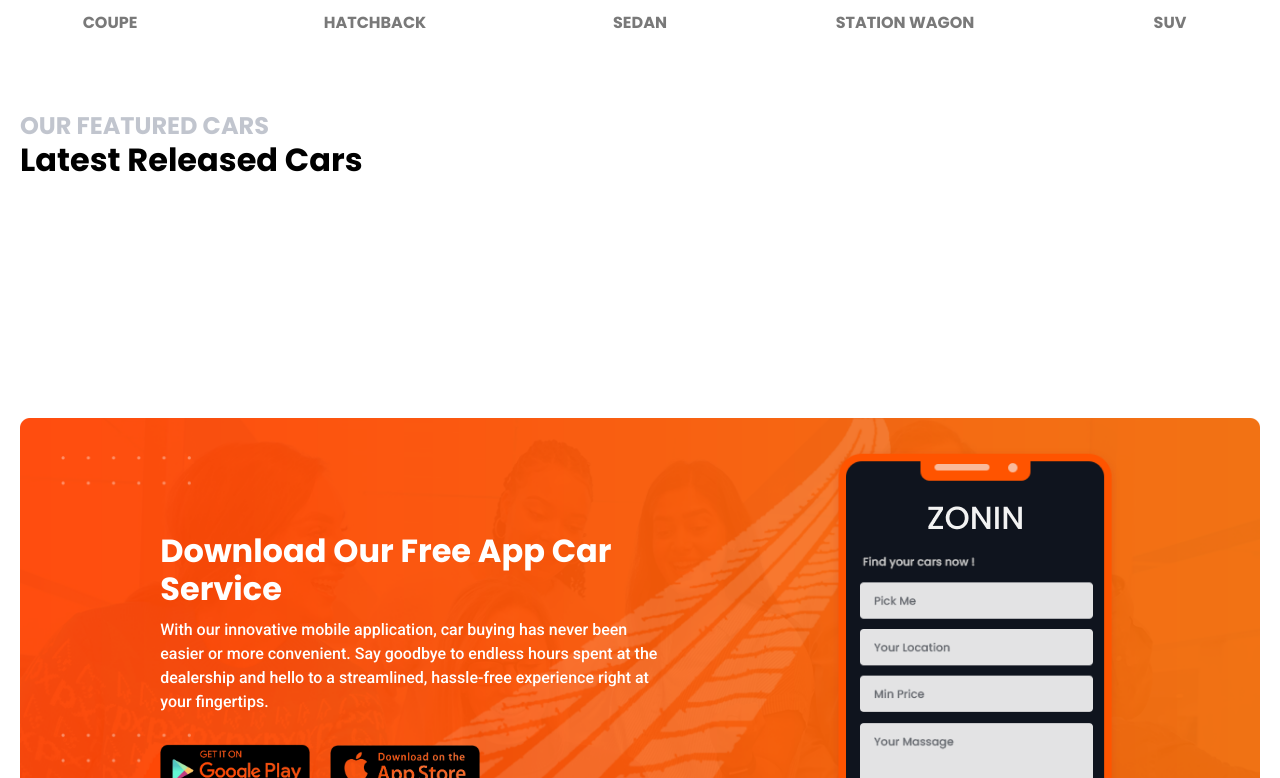
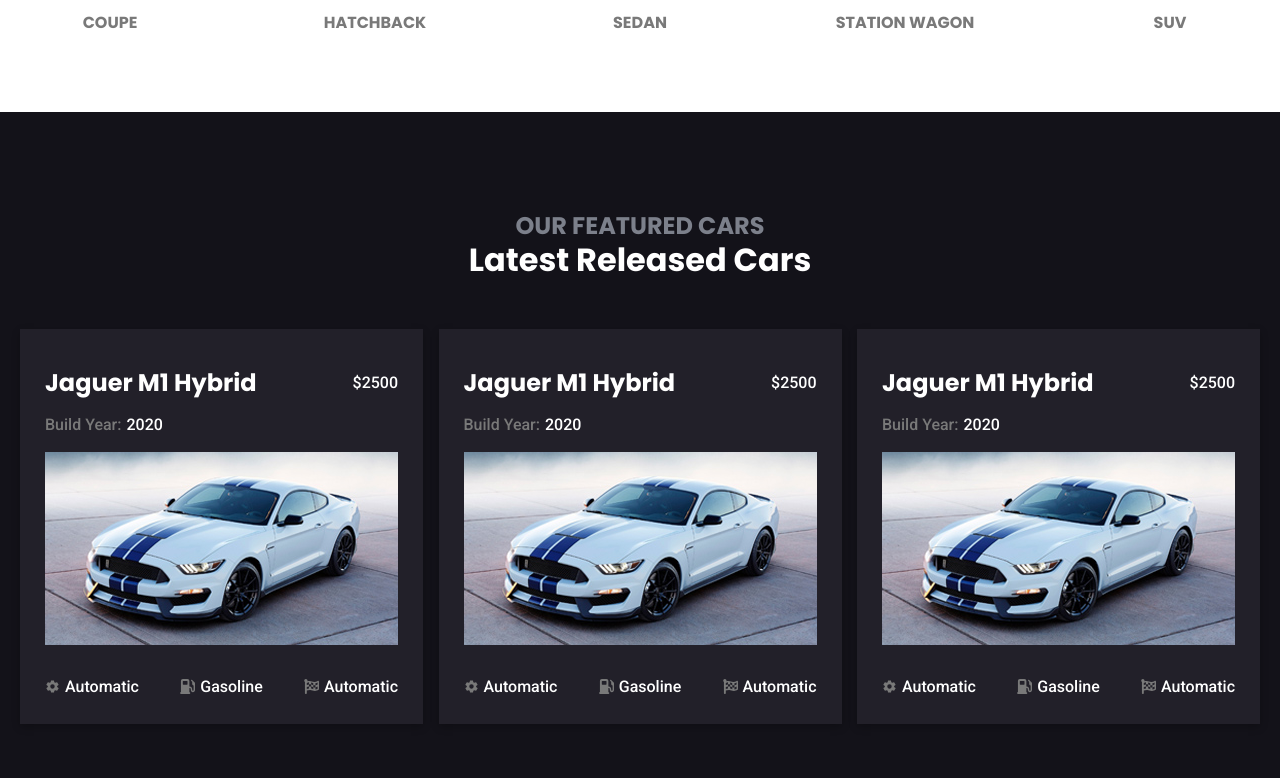
Before and after one commit to iamalexninov/zonin-dealership, a React (Vite) app in the folder client/: page / in a window 1280 px wide. Shown: the part 4082-4860 px from the top of the page. Built offline with nearby package versions, Linux system fonts and the light colour scheme.

Commit message:
client: added latest cars

```diff
--- a/client/src/components/common/icon/Icon.jsx
+++ b/client/src/components/common/icon/Icon.jsx
@@ -7,6 +7,7 @@ import {
   MdKeyboardArrowRight,
   MdOutlineKeyboardArrowUp,
 } from "react-icons/md";
+import { IoMdSettings } from "react-icons/io";
 import { IoSearchOutline } from "react-icons/io5";
 import { CgClose } from "react-icons/cg";
 import {
@@ -25,6 +26,7 @@ import {
   FaPinterestP,
   FaCheck,
   FaMinus,
+  FaFlagCheckered,
 } from "react-icons/fa";
 import {
   FaRegClock,
@@ -36,6 +38,7 @@ import {
   FaCar,
   FaPhone,
   FaLocationDot,
+  FaGasPump,
 } from "react-icons/fa6";
 
 // import { useScrollOnTop } from "../../../hooks/useScrollOnTop";
@@ -80,6 +83,9 @@ export const Icon = ({ type, size = 20, baseStyle, hoverStyle, onClick }) => {
     check: FaCheck,
     plus: FaPlus,
     minus: FaMinus,
+    setting: IoMdSettings,
+    gasoline: FaGasPump,
+    flag: FaFlagCheckered,
   };
 
   const IconComponent = iconComponents[type] || null;
--- a/client/src/components/footer/Footer.jsx
+++ b/client/src/components/footer/Footer.jsx
@@ -5,13 +5,13 @@ import { FooterBottom } from "./footer-bottom/FooterBottom";
 
 export const Footer = () => {
   return (
-    <section className={styles.footer}>
+    <footer className={styles.footer}>
       <Wrapper>
         <div className={styles.container}>
           <FooterTop />
         </div>
       </Wrapper>
       <FooterBottom />
-    </section>
+    </footer>
   );
 };
--- a/client/src/components/latest-cars/LatestCars.jsx
+++ b/client/src/components/latest-cars/LatestCars.jsx
@@ -1,9 +1,12 @@
 import styles from "./style.module.css";
+import testImg from "../../assets/images/backgrounds/test-car.jpg";
 import { Wrapper } from "../common/wrapper/Wrapper";
 import { SectionIntroduction } from "../common/SectionIntroduction";
+import { Icon } from "../common/icon/Icon";
 
 export const LatestCars = () => {
   const sectionContent = {
+    container: { style: { textAlign: "center", marginBottom: "50px" } },
     subtitle: {
       text: "our featured cars",
     },
@@ -11,15 +14,125 @@ export const LatestCars = () => {
       type: "h3",
       text: "Latest Released Cars",
       style: {
-        color: "var(--black)",
+        color: "var(--white)",
       },
     },
   };
 
   return (
-    <section>
+    <section className={styles.latest}>
       <Wrapper>
         <SectionIntroduction content={sectionContent} />
+        <div className={styles.container}>
+          <div className={styles.preview}>
+            <div className={styles.title_and_price}>
+              <h4 className={styles.title}>Jaguer M1 Hybrid</h4>
+              <p className={styles.price}>$2500</p>
+            </div>
+            <p className={styles.build_year_text}>
+              Build Year: <p className={styles.year}>2020</p>
+            </p>
+            <img className={styles.img} src={testImg} alt="Jaguer M1 Hybrid" />
+            <ul className={styles.details}>
+              <li className={styles.item}>
+                <Icon
+                  type="setting"
+                  size={15}
+                  baseStyle={{ color: "var(--gray)" }}
+                />
+                <p className={styles.desc}>Automatic</p>
+              </li>
+              <li className={styles.item}>
+                <Icon
+                  type="gasoline"
+                  size={15}
+                  baseStyle={{ color: "var(--gray)" }}
+                />
+                <p className={styles.desc}>Gasoline</p>
+              </li>
+              <li className={styles.item}>
+                <Icon
+                  type="flag"
+                  size={15}
+                  baseStyle={{ color: "var(--gray)" }}
+                />
+                <p className={styles.desc}>Automatic</p>
+              </li>
+            </ul>
+          </div>
+          <div className={styles.preview}>
+            <div className={styles.title_and_price}>
+              <h4 className={styles.title}>Jaguer M1 Hybrid</h4>
+              <p className={styles.price}>$2500</p>
+            </div>
+            <p className={styles.build_year_text}>
+              Build Year: <p className={styles.year}>2020</p>
+            </p>
+            <img className={styles.img} src={testImg} alt="Jaguer M1 Hybrid" />
+            <ul className={styles.details}>
+              <li className={styles.item}>
+                <Icon
+                  type="setting"
+                  size={15}
+                  baseStyle={{ color: "var(--gray)" }}
+                />
+                <p className={styles.desc}>Automatic</p>
+              </li>
+              <li className={styles.item}>
+                <Icon
+                  type="gasoline"
+                  size={15}
+                  baseStyle={{ color: "var(--gray)" }}
+                />
+                <p className={styles.desc}>Gasoline</p>
+              </li>
+              <li className={styles.item}>
+                <Icon
+                  type="flag"
+                  size={15}
+                  baseStyle={{ color: "var(--gray)" }}
+                />
+                <p className={styles.desc}>Automatic</p>
+              </li>
+            </ul>
+          </div>
+          <div className={styles.preview}>
+            <div className={styles.title_and_price}>
+              <h4 className={styles.title}>Jaguer M1 Hybrid</h4>
+              <p className={styles.price}>$2500</p>
+            </div>
+            <p className={styles.build_year_text}>
+              Build Year: <p className={styles.year}>2020</p>
+            </p>
+            <img className={styles.img} src={testImg} alt="Jaguer M1 Hybrid" />
+            <ul className={styles.details}>
+              <li className={styles.item}>
+                <Icon
+                  type="setting"
+                  size={15}
+                  baseStyle={{ color: "var(--gray)" }}
+                />
+                <p className={styles.desc}>Automatic</p>
+              </li>
+              <li className={styles.item}>
+                <Icon
+                  type="gasoline"
+                  size={15}
+                  baseStyle={{ color: "var(--gray)" }}
+                />
+                <p className={styles.desc}>Gasoline</p>
+              </li>
+              <li className={styles.item}>
+                <Icon
+                  type="flag"
+                  size={15}
+                  baseStyle={{ color: "var(--gray)" }}
+                />
+                <p className={styles.desc}>Automatic</p>
+              </li>
+            </ul>
+          </div>
+        </div>
       </Wrapper>
     </section>
   );
--- a/client/src/components/latest-cars/style.module.css
+++ b/client/src/components/latest-cars/style.module.css
@@ -0,0 +1,49 @@
+.latest {
+  padding-block: 100px;
+  background-color: var(--dark-purple-gray);
+}
+
+.container {
+  display: flex;
+  justify-content: space-between;
+}
+
+.preview {
+  padding: 40px 25px 25px;
+  background-color: var(--light-purple-gray);
+  box-shadow: var(--shadow);
+  color: var(--white);
+}
+
+.title_and_price {
+  display: flex;
+  align-items: center;
+  justify-content: space-between;
+  margin-bottom: 15px;
+}
+
+.build_year_text {
+  display: flex;
+  gap: 5px;
+  color: var(--gray);
+  margin-bottom: 15px;
+}
+
+.year {
+  color: var(--white);
+}
+
+.img {
+  margin-bottom: 30px;
+}
+
+.details {
+  display: flex;
+  justify-content: space-between;
+}
+
+.item {
+  display: flex;
+  align-items: center;
+  gap: 5px;
+}
```
Also changed, not shown: client/src/assets/images/backgrounds/test-car.jpg (added).
